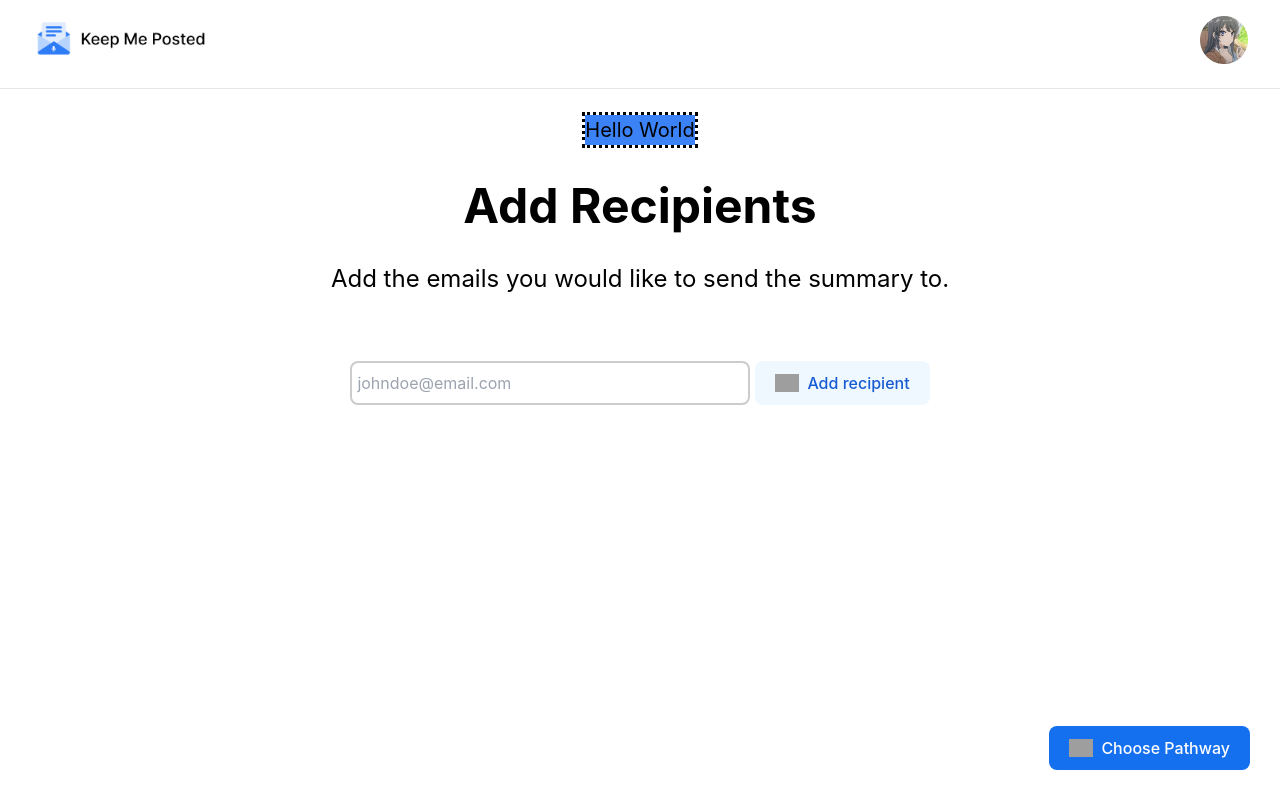
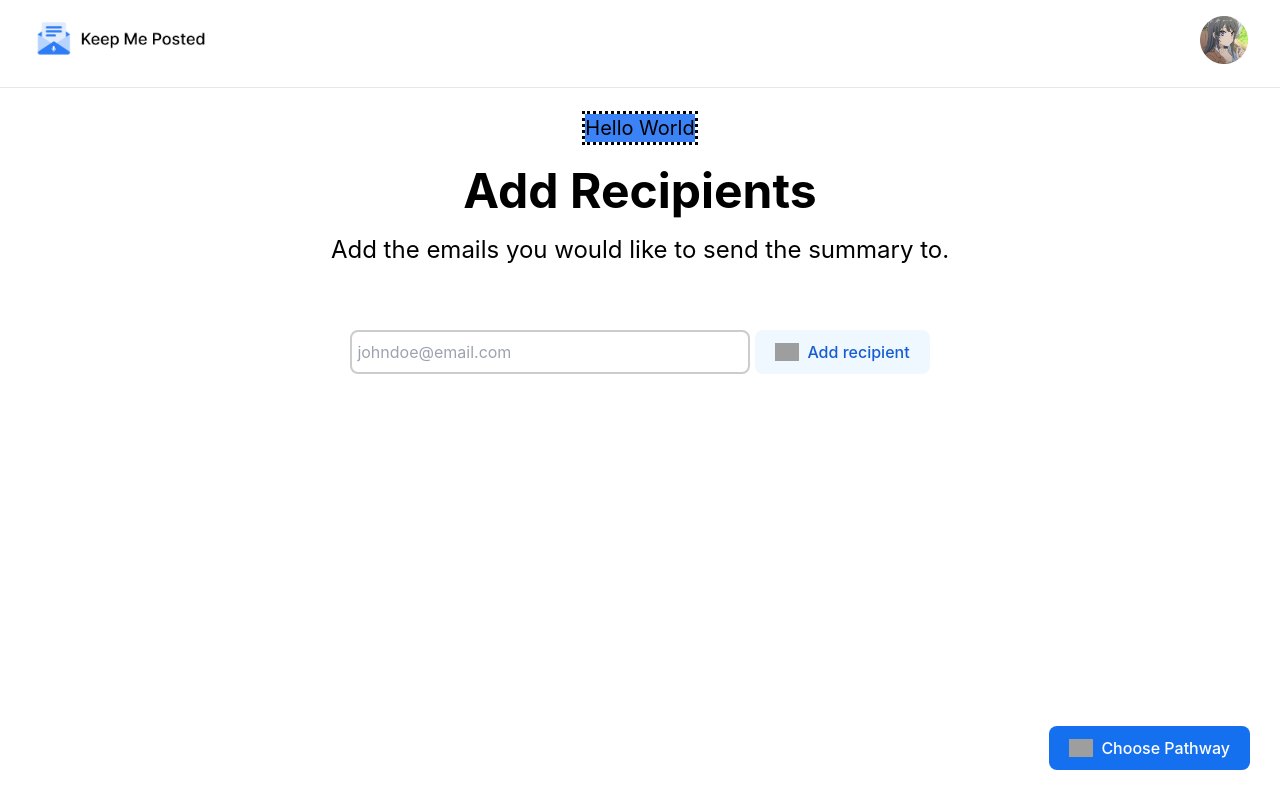
Before and after one commit to RValanki/Keep-Me-Posted, a SvelteKit app in the folder frontend/: page /email in a window 1280 px wide. Built offline with nearby package versions, Linux system fonts and the light colour scheme; grey boxes are pictures that could not be loaded.

Commit message:
tailwind for html tags in app.css

```diff
--- a/frontend/src/app.css
+++ b/frontend/src/app.css
@@ -2,8 +2,8 @@
     This file is used to define global styles for the application's typescales.
 
     Author: Ahmed Almasry
-
-    Last modified: 12/05/2024
+    Edited By: Angelina Leung
+    Last modified: 31/07/2024
 */
 
 @tailwind base;
@@ -14,45 +14,52 @@
     --semi-bold: 550;
 }
 *{
-    color: black;
-    margin-block-start: 0em;
-    margin-block-end: 0em;
-    margin-inline-start: 0px;
-    margin-inline-end: 0px;
+    @apply text-black m-0;
 }
 html{
-    font-family: 'Inter', sans-serif;
+    @apply font-sans;
+    font-family: 'Inter', sans-serif; /* Custom font */
 }
-
-body{
-    font-size: 1.25rem; /* 20px based on 16px default font size */
-    font-weight: normal; /* 400, scale [1,1000] */
+body {
+    @apply text-xl font-normal;
+    /* 20px based on 16px default font size */
+    /* 400, scale [1,1000] */
 }
-h1{
-    font-size: 3rem; /* 48px based on 16px default font size */
-    font-weight: bold; /* 700, scale [1,1000] */
+h1 {
+    @apply text-5xl font-bold;
+    /* 48px based on 16px default font size */
+    /* 700, scale [1,1000] */
 }
-h2{
-    font-size: 1.875rem; /* 30px based on 16px default font size */
-    font-weight: var(--semi-bold); /* 550, scale [1,1000] */
+h2 {
+    @apply text-3xl;
+    font-weight: var(--semi-bold); /* Custom font weight */
+    /* 30px based on 16px default font size */
+    /* 550, scale [1,1000] */
 }
-h3{
-    font-size: 1.5rem; /* 24px based on 16px default font size */
-    font-weight: var(--semi-bold); /* 550, scale [1,1000] */
+h3 {
+    @apply text-2xl;
+    font-weight: var(--semi-bold); /* Custom font weight */
+    /* 24px based on 16px default font size */
+    /* 550, scale [1,1000] */
 }
-.subheading{
-    font-size: 1.5rem; /* 24px based on 16px default font size */
-    font-weight: normal; /* 400, scale [1,1000] */
+.subheading {
+    @apply text-2xl font-normal;
+    /* 24px based on 16px default font size */
+    /* 400, scale [1,1000] */
 }
-button{
-    font-size: 1rem; /* 16px based on 16px default font size */
-    font-weight: var(--semi-bold); /* 550, scale [1,1000] */
+button {
+    @apply text-base;
+    font-weight: var(--semi-bold); /* Custom font weight */
+    /* 16px based on 16px default font size */
+    /* 550, scale [1,1000] */
 }
-.caption{
-    font-size: 1rem; /* 16px based on 16px default font size */
-    font-weight: normal; /* 400, scale [1,1000] */
+.caption {
+    @apply text-base font-normal;
+    /* 16px based on 16px default font size */
+    /* 400, scale [1,1000] */
 }
-.token{
-    font-size: 0.7rem; /* 14px based on 16px default font size */
-    font-weight: normal; /* 400, scale [1,1000] */
+.token {
+    @apply text-[0.7rem] font-normal;
+    /* 14px based on 16px default font size */
+    /* 400, scale [1,1000] */
 }
```
